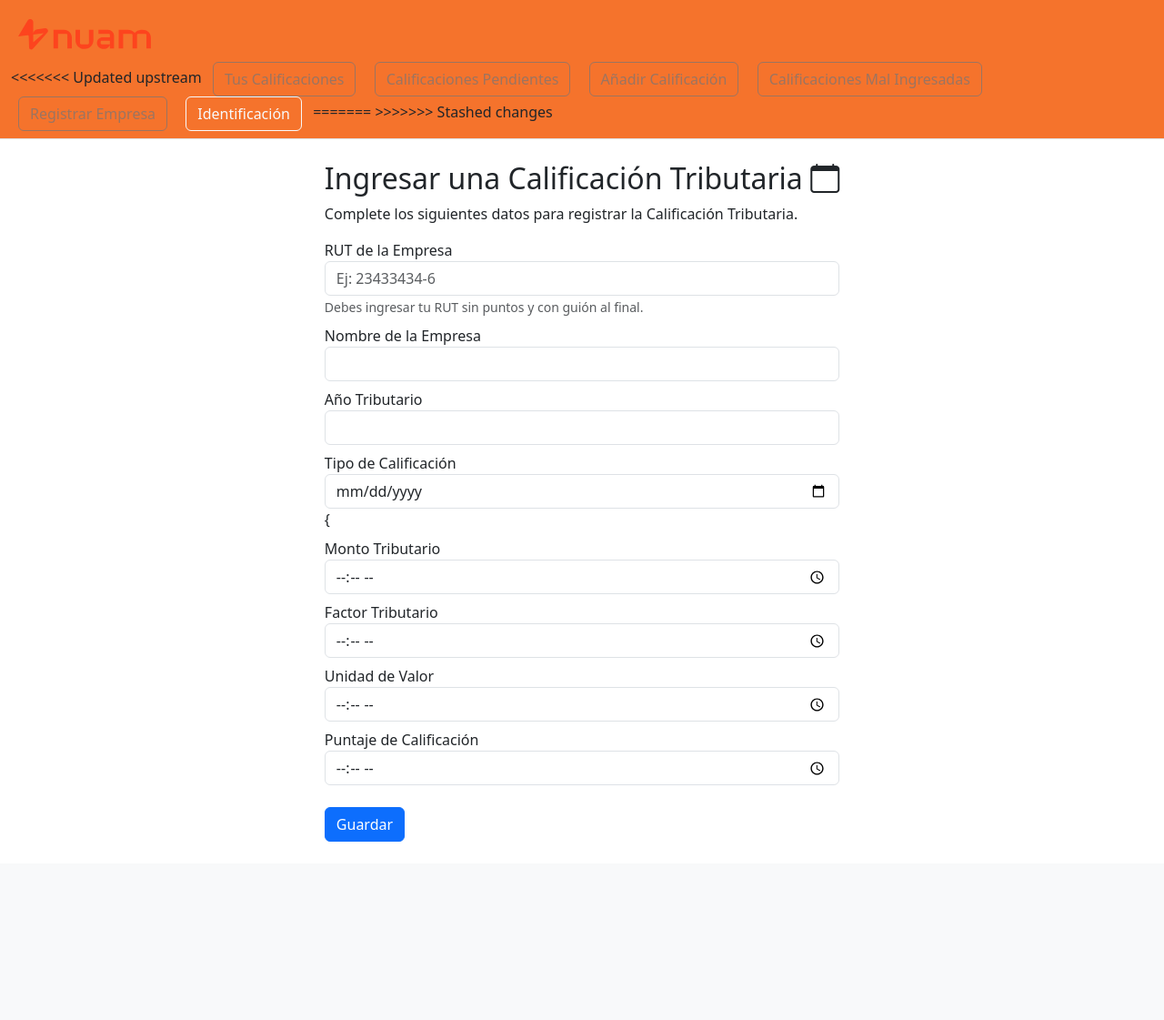
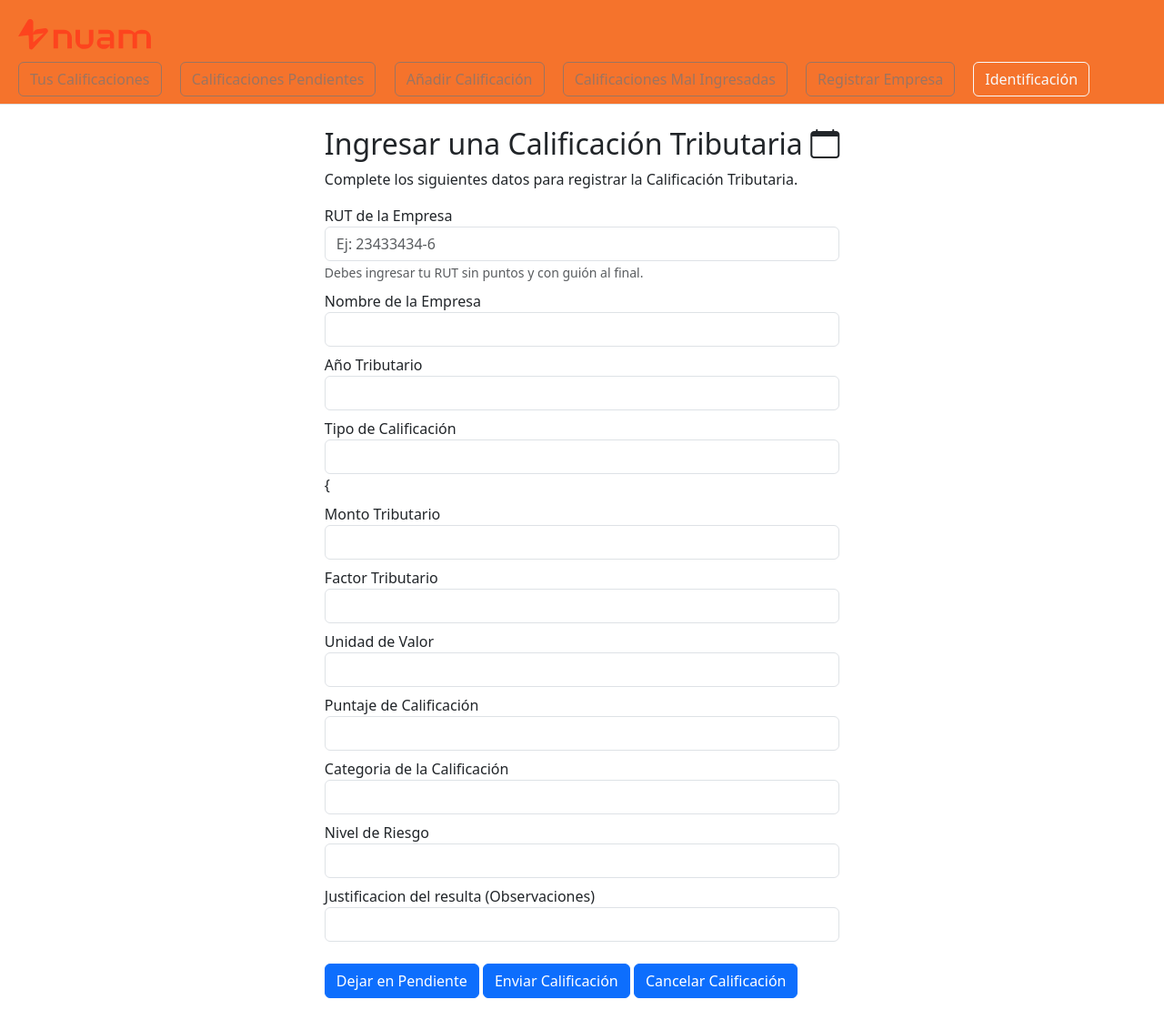
Before and after one commit to javierpepito/Proyecto_Nuam, a Django app: template Contenedor_Calificaciones/templates/Contenedor_Calificaciones/calificacion_manual.html in a window 1280 px wide. Shown: the whole page at 91% size. Before the commit the page ends 925 px from the top, so only its background shows below. Run offline with Django 4.2, Linux system fonts and the light colour scheme; the template is opened without the code that fills it, so the values that code supplies are empty.

Commit message:
Feat: Formulario html para calificaciones

```diff
--- a/Contenedor_Calificaciones/templates/Contenedor_Calificaciones/base.html
+++ b/Contenedor_Calificaciones/templates/Contenedor_Calificaciones/base.html
@@ -23,7 +23,7 @@
                 <img src="../static/Contenedor_Calificaciones/images/logo.svg">
             </a>
             <div>
-<<<<<<< Updated upstream
+
                 {% if request.session.cuenta_id %}
                     <a class="btn btn-outline-light mx-2" href="#">Tus Calificaciones</a>
                     <a class="btn btn-outline-light mx-2" href="#">Calificaciones Pendientes</a>
@@ -39,8 +39,7 @@
                     <button class="btn btn-outline-secondary mx-2" type="button" disabled>Registrar Empresa</button>
                     <a class="btn btn-outline-light mx-2" href="{% url 'identificacion' %}">Identificación</a>
                 {% endif %}
-=======
->>>>>>> Stashed changes
+
             </div>
         </div>
     </nav>
--- a/Contenedor_Calificaciones/templates/Contenedor_Calificaciones/calificacion_manual.html
+++ b/Contenedor_Calificaciones/templates/Contenedor_Calificaciones/calificacion_manual.html
@@ -16,47 +16,64 @@
             <form method="POST">
                 {% csrf_token %}
                 <div class="form-group mt-2">
-                    <label for="rut">RUT de la Empresa</label>
-                    <input type="text" class="form-control" id="rut" name="rut" aria-describedby="ayudaFormato" placeholder="Ej: 23433434-6" required>
+                    <label for="rut_empresa">RUT de la Empresa</label>
+                    <input type="text" class="form-control" id="rut_empresa" name="rut_empresa" aria-describedby="ayudaFormato" placeholder="Ej: 23433434-6" required>
                     <small id="ayudaFormato" class="form-text text-muted">Debes ingresar tu RUT sin puntos y con guión al final.</small>
                 </div>
 
                 <div class="form-group mt-2">
-                    <label for="nombre">Nombre de la Empresa</label>
-                    <input type="text" class="form-control" id="nombre" name="nombre" required>
+                    <label for="nombre_empresa">Nombre de la Empresa</label>
+                    <input type="text" class="form-control" id="nombre_empresa" name="nombre_empresa" required>
                 </div>
 
                 <div class="form-group mt-2">
-                    <label for="motivo_visita">Año Tributario</label>
-                    <input type="text" class="form-control" id="motivo_visita" name="motivo_visita" required>
+                    <label for="anio_tributario">Año Tributario</label>
+                    <input type="number" class="form-control" id="anio_tributario" name="anio_tributario" required>
                 </div>
 
                 <div class="form-group mt-2">
-                    <label for="fecha_visita">Tipo de Calificación</label>
-                    <input type="date" class="form-control" id="fecha_visita" name="fecha_visita" required>
+                    <label for="tipo_calificacion">Tipo de Calificación</label>
+                    <input type="text" class="form-control" id="tipo_calificacion" name="tipo_calificacion" required>
                 </div>
                 {
                 <div class="form-group mt-2">
-                    <label for="hora_entrada">Monto Tributario</label>
-                    <input type="time" class="form-control" id="hora_entrada" name="hora_entrada" required>
+                    <label for="monto_tributario">Monto Tributario</label>
+                    <input type="number" class="form-control" id="monto_tributario" name="monto_tributario" required>
                 </div>
 
                 <div class="form-group mt-2">
-                    <label for="hora_salida">Factor Tributario</label>
-                    <input type="time" class="form-control" id="hora_salida" name="hora_salida" required>
+                    <label for="factor_tributario">Factor Tributario</label>
+                    <input type="number" class="form-control" id="factor_tributario" name="factor_tributario" required>
                 </div>
 
                 <div class="form-group mt-2">
-                    <label for="hora_salida">Unidad de Valor</label>
-                    <input type="time" class="form-control" id="hora_salida" name="hora_salida" required>
+                    <label for="unidad_valor">Unidad de Valor</label>
+                    <input type="text" class="form-control" id="unidad_valor" name="unidad_valor" required>
                 </div>
 
                 <div class="form-group mt-2">
-                    <label for="hora_salida">Puntaje de Calificación</label>
-                    <input type="time" class="form-control" id="hora_salida" name="hora_salida" required>
+                    <label for="puntaje_calificacion">Puntaje de Calificación</label>
+                    <input type="number" class="form-control" id="puntaje_calificacion" name="puntaje_calificacion" required>
                 </div>
 
-                <button type="submit" class="btn btn-primary mt-4">Guardar</button>
+                <div class="form-group mt-2">
+                    <label for="categoria_calificacion">Categoria de la Calificación</label>
+                    <input type="text" class="form-control" id="categoria_calificacion" name="categoria_calificacion" required>
+                </div>
+
+                <div class="form-group mt-2">
+                    <label for="nivel_riesgo">Nivel de Riesgo</label>
+                    <input type="text" class="form-control" id="nivel_riesgo" name="nivel_riesgo" required>
+                </div>
+
+                <div class="form-group mt-2">
+                    <label for="justificacion_resultado">Justificacion del resulta (Observaciones)</label>
+                    <input type="text" class="form-control" id="justificacion_resultado" name="justificacion_resultado" required>
+                </div>
+
+                <button type="submit" class="btn btn-primary mt-4">Dejar en Pendiente</button>
+                <button type="submit" class="btn btn-primary mt-4">Enviar Calificación</button>
+                <button type="submit" class="btn btn-primary mt-4">Cancelar Calificación</button>
             </form>
 
         </div>
```
Also changed, not shown: Contenedor_Calificaciones/views.py (line endings or trailing spaces), readme.md.
